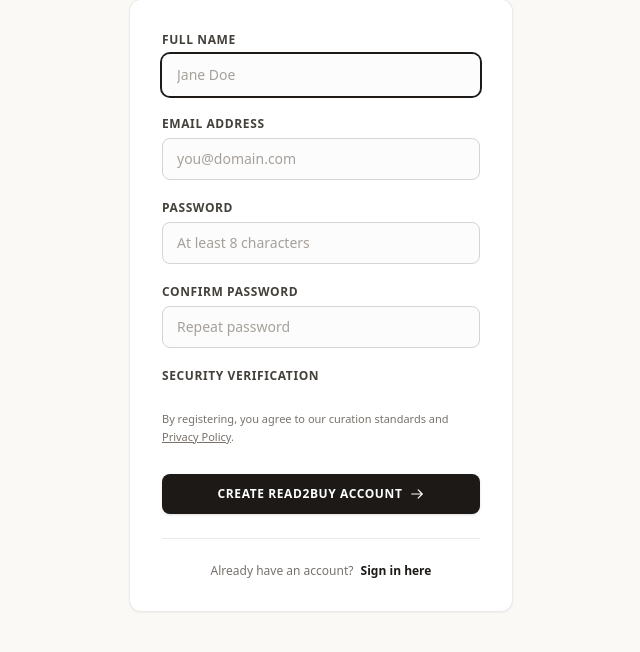
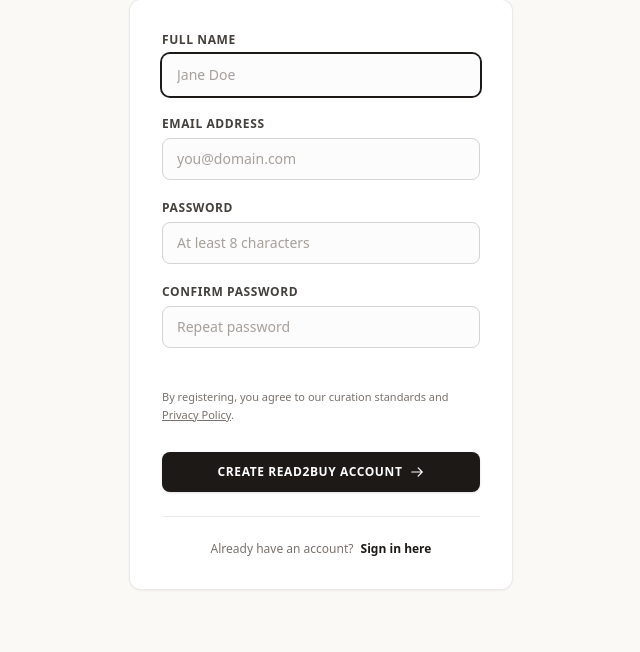
Before and after one commit to adiwitnos/read2buy, a Laravel app: page /register in a window 1280 px wide. Shown: the part 266-918 px from the top of the page, without its empty margins (319-959 px from the left). Run offline with Laravel 12, Linux system fonts and the light colour scheme; data comes from the database, SQL or seed files in the repository; style sheets or scripts are compiled from the project's sources; some libraries are stand-ins or nearby versions.

Commit message:
Hapus label Security Verification pada form autentikasi

```diff
--- a/resources/views/auth/register.blade.php
+++ b/resources/views/auth/register.blade.php
@@ -94,15 +94,12 @@
             </div>
 
             <!-- Cloudflare Turnstile -->
-            <div class="space-y-1.5">
-                <label class="block text-xs font-semibold uppercase tracking-wider text-stone-700">
-                    Security Verification
-                </label>
+            <div>
                 <div class="flex justify-center">
                     <div class="cf-turnstile" data-sitekey="{{ config('services.turnstile.key') }}" data-action="register" data-theme="light"></div>
                 </div>
                 @error('cf-turnstile-response')
-                    <p class="text-xs text-red-600 font-medium text-center">{{ $message }}</p>
+                    <p class="mt-1.5 text-xs text-red-600 font-medium text-center">{{ $message }}</p>
                 @enderror
             </div>
 
```
Also changed, not shown: resources/views/auth/forgot-password.blade.php (+2 -5 lines), resources/views/auth/login.blade.php (+2 -5 lines), resources/views/auth/reset-password.blade.php (+2 -5 lines).
